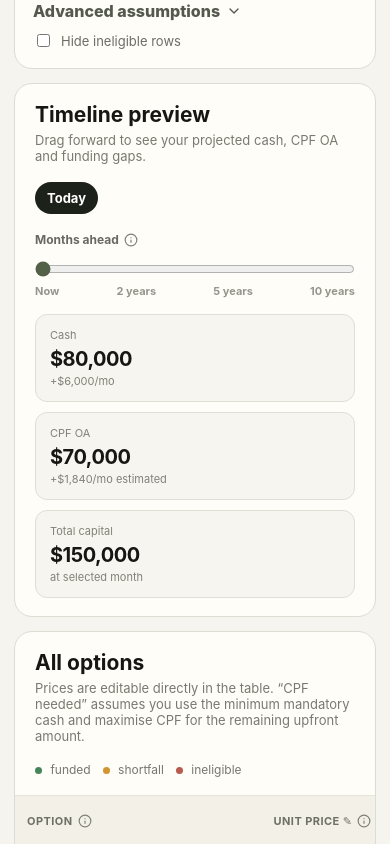
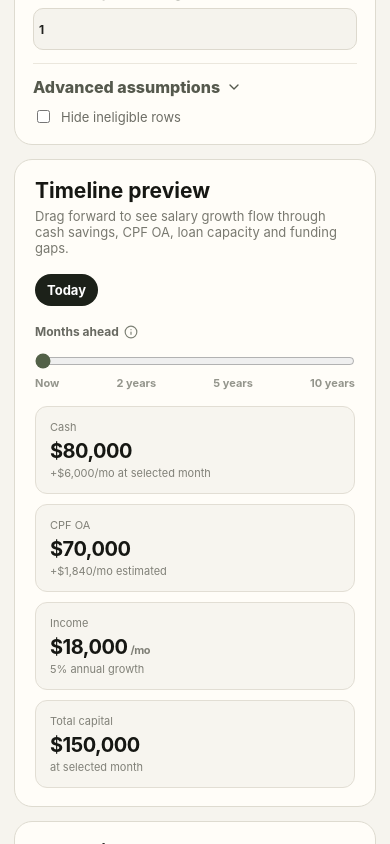
Before and after one commit to laughingkid-sg/perception, a React (Vite) app: page / in a window 390 px wide. Shown: the part 1400-2244 px from the top of the page. Built offline with nearby package versions, Linux system fonts and the light colour scheme.

Commit message:
Model annual income growth in timeline

```diff
--- a/src/App.jsx
+++ b/src/App.jsx
@@ -46,6 +46,7 @@ const DEFAULTS = {
   income: 18000,
   debt: 0,
   monthlySavings: 6000,
+  annualIncomeGrowth: 5,
   bankRate: 1.65,
   hdbRate: 2.6,
   bankStressRate: 4,
@@ -189,6 +190,42 @@ function estimateMonthlyCpfOA(income, earners, ageBand, citizenship) {
   return Math.round(cpfPerContributor * profile.oaRatio * contributorCount);
 }
 
+function valueAtMonth(baseValue, annualGrowth, month) {
+  const completedYears = Math.floor(month / 12);
+  return baseValue * Math.pow(1 + annualGrowth / 100, completedYears);
+}
+
+function projectBalances(settings, months) {
+  let cash = settings.cash;
+  let cpf = settings.cpf;
+
+  for (let month = 0; month < months; month += 1) {
+    const income = valueAtMonth(settings.income, settings.annualIncomeGrowth, month);
+    const cashSavings = valueAtMonth(settings.monthlySavings, settings.annualIncomeGrowth, month);
+    cash += cashSavings;
+    cpf += estimateMonthlyCpfOA(income, settings.cpfEarners, settings.cpfAgeBand, settings.citizenship);
+  }
+
+  const income = valueAtMonth(settings.income, settings.annualIncomeGrowth, months);
+  const cashSavings = valueAtMonth(settings.monthlySavings, settings.annualIncomeGrowth, months);
+  const cpfOAContribution = estimateMonthlyCpfOA(
+    income,
+    settings.cpfEarners,
+    settings.cpfAgeBand,
+    settings.citizenship,
+  );
+
+  return { cash, cpf, income, cashSavings, cpfOAContribution };
+}
+
+function findTargetMonth(totalUpfront, minCash, settings) {
+  for (let month = 0; month <= 360; month += 1) {
+    const projection = projectBalances(settings, month);
+    if (projection.cash >= minCash && projection.cash + projection.cpf >= totalUpfront) return month;
+  }
+  return null;
+}
+
 function FormattedNumberInput({ value, onChange, allowDecimal = false, ...props }) {
   const [draft, setDraft] = useState(() => formatInputValue(value, allowDecimal));
   const focused = useRef(false);
@@ -282,14 +319,15 @@ function App() {
   const [showAdvanced, setShowAdvanced] = useState(false);
   const [hideIneligible, setHideIneligible] = useState(false);
 
-  const monthlyCpfOA = estimateMonthlyCpfOA(
-    settings.income,
-    settings.cpfEarners,
-    settings.cpfAgeBand,
-    settings.citizenship,
+  const projection = useMemo(
+    () => projectBalances(settings, settings.timelineMonths),
+    [settings],
   );
-  const projectedCash = settings.cash + settings.monthlySavings * settings.timelineMonths;
-  const projectedCpf = settings.cpf + monthlyCpfOA * settings.timelineMonths;
+  const projectedCash = projection.cash;
+  const projectedCpf = projection.cpf;
+  const projectedIncome = projection.income;
+  const projectedCashSavings = projection.cashSavings;
+  const monthlyCpfOA = projection.cpfOAContribution;
   const assets = projectedCash + projectedCpf;
 
   useEffect(() => {
@@ -309,11 +347,11 @@ function App() {
     let eligible = true;
     let eligibilityReason = '';
 
-    if (isBto && settings.income > 16000) {
+    if (isBto && projectedIncome > 16000) {
       eligible = false;
       eligibilityReason = 'Household income exceeds $16k new-HDB ceiling';
     }
-    if (isEc && settings.income > 18000) {
+    if (isEc && projectedIncome > 18000) {
       eligible = false;
       eligibilityReason = 'Household income exceeds $18k new-EC ceiling';
     }
@@ -323,7 +361,7 @@ function App() {
     }
 
     let financing = row.financing;
-    if (isResaleHdb) financing = settings.income <= 16000 ? 'hdb' : 'hdb-bank';
+    if (isResaleHdb) financing = projectedIncome <= 16000 ? 'hdb' : 'hdb-bank';
 
     let maxLoan = 0;
     let binding = 'LTV';
@@ -335,20 +373,20 @@ function App() {
     if (financing === 'hdb') {
       actualRate = settings.hdbRate;
       tenure = settings.hdbYears;
-      maxPayment = settings.income * 0.30;
+      maxPayment = projectedIncome * 0.30;
       const incomeLoan = loanFromPayment(maxPayment, settings.hdbStressRate, tenure);
       const ltvLoan = price * 0.75;
       maxLoan = Math.min(ltvLoan, incomeLoan);
       binding = incomeLoan < ltvLoan ? 'MSR' : 'LTV';
       minCash = isBto ? 2000 : 5000;
     } else if (financing === 'ec' || financing === 'hdb-bank') {
-      maxPayment = Math.max(0, Math.min(settings.income * 0.30, settings.income * 0.55 - settings.debt));
+      maxPayment = Math.max(0, Math.min(projectedIncome * 0.30, projectedIncome * 0.55 - settings.debt));
       const incomeLoan = loanFromPayment(maxPayment, settings.bankStressRate, tenure);
       const ltvLoan = price * 0.75;
       maxLoan = Math.min(ltvLoan, incomeLoan);
-      binding = incomeLoan < ltvLoan ? (settings.income * 0.30 <= settings.income * 0.55 - settings.debt ? 'MSR' : 'TDSR') : 'LTV';
+      binding = incomeLoan < ltvLoan ? (projectedIncome * 0.30 <= projectedIncome * 0.55 - settings.debt ? 'MSR' : 'TDSR') : 'LTV';
     } else {
-      maxPayment = Math.max(0, settings.income * 0.55 - settings.debt);
+      maxPayment = Math.max(0, projectedIncome * 0.55 - settings.debt);
       const incomeLoan = loanFromPayment(maxPayment, settings.bankStressRate, tenure);
       const ltvLoan = price * 0.75;
       maxLoan = Math.min(ltvLoan, incomeLoan);
@@ -366,20 +404,7 @@ function App() {
     const cashGap = Math.max(0, minCash - projectedCash);
     const fundingGap = Math.max(totalGap, cashGap);
     const monthly = monthlyPayment(maxLoan, actualRate, tenure);
-    const monthlyCapitalGrowth = settings.monthlySavings + monthlyCpfOA;
-    const capitalMonths = totalUpfront <= settings.cash + settings.cpf
-      ? 0
-      : monthlyCapitalGrowth > 0
-        ? Math.ceil((totalUpfront - settings.cash - settings.cpf) / monthlyCapitalGrowth)
-        : null;
-    const cashMonths = minCash <= settings.cash
-      ? 0
-      : settings.monthlySavings > 0
-        ? Math.ceil((minCash - settings.cash) / settings.monthlySavings)
-        : null;
-    const monthsToTarget = capitalMonths == null || cashMonths == null
-      ? null
-      : Math.max(capitalMonths, cashMonths);
+    const monthsToTarget = findTargetMonth(totalUpfront, minCash, settings);
 
     let status = settings.timelineMonths === 0 ? 'Affordable now' : `Affordable at ${settings.timelineMonths} mo`;
     if (!eligible) status = 'Not eligible';
@@ -407,7 +432,7 @@ function App() {
       monthsToTarget,
       status,
     };
-  }), [prices, settings, assets, projectedCash, monthlyCpfOA]);
+  }), [prices, settings, assets, projectedCash, projectedIncome]);
 
   const visibleRows = hideIneligible ? rows.filter((r) => r.eligible) : rows;
   const affordableCount = rows.filter((r) => r.eligible && r.fundingGap === 0).length;
@@ -437,8 +462,8 @@ function App() {
         </div>
         <div className="summary-card">
           <span><CircleDollarSign size={17} /> Household income</span>
-          <strong>{fmt.format(settings.income)}<i>/mo</i></strong>
-          <small>{fmt.format(settings.debt)} existing monthly debt</small>
+          <strong>{fmt.format(projectedIncome)}<i>/mo</i></strong>
+          <small>{settings.timelineMonths === 0 ? `${fmt.format(settings.debt)} existing monthly debt` : `${fmt.format(settings.income)}/mo today`}</small>
         </div>
         <div className="summary-card">
           <span><ShieldCheck size={17} /> {settings.timelineMonths === 0 ? 'Affordable now' : `Affordable at month ${settings.timelineMonths}`}</span>
@@ -458,6 +483,7 @@ function App() {
           <NumberInput label="CPF OA available" help="Current CPF Ordinary Account balance available for housing, before future CPF contributions." value={settings.cpf} onChange={(v) => setSettings({ ...settings, cpf: v })} />
           <NumberInput label="Household income" help="Combined gross monthly income used for income ceilings, loan servicing limits and estimated CPF OA contributions." value={settings.income} onChange={(v) => setSettings({ ...settings, income: v })} suffix="/mo" />
           <NumberInput label="Monthly cash savings" help="Cash you expect to save each month. CPF contributions are estimated separately and added automatically." value={settings.monthlySavings} onChange={(v) => setSettings({ ...settings, monthlySavings: v })} suffix="/mo" />
+          <NumberInput label="Annual income growth" help="Applied as a step-up every 12 months. Monthly cash savings grows by the same percentage, while CPF OA is recalculated against the wage ceiling." value={settings.annualIncomeGrowth} onChange={(v) => setSettings({ ...settings, annualIncomeGrowth: v })} prefix="" suffix="% / yr" step={0.5} />
           <NumberInput label="Existing monthly debt" help="Monthly repayments for existing loans and credit obligations counted under TDSR." value={settings.debt} onChange={(v) => setSettings({ ...settings, debt: v })} suffix="/mo" />
           <label className="field">
             <FieldLabel label="CPF contributor age" help="Age band used for the 2026 CPF contribution and OA allocation rates. One band is applied to all contributors in this simplified model." />
@@ -510,12 +536,12 @@ function App() {
         <div className="timeline-heading">
           <div>
             <h2>Timeline preview</h2>
-            <p>Drag forward to see your projected cash, CPF OA and funding gaps.</p>
+            <p>Drag forward to see salary growth flow through cash savings, CPF OA, loan capacity and funding gaps.</p>
           </div>
           <strong>{settings.timelineMonths === 0 ? 'Today' : `${settings.timelineMonths} months ahead`}</strong>
         </div>
         <label className="timeline-control">
-          <FieldLabel label="Months ahead" help="Projects balances using monthly cash savings and estimated CPF OA contributions. It excludes interest, bonuses, grants and investment returns." />
+          <FieldLabel label="Months ahead" help="Income and cash savings step up every 12 months using the annual growth rate. CPF OA is recalculated monthly. Interest, bonuses, grants and investment returns are excluded." />
           <input
             type="range"
             min="0"
@@ -527,8 +553,9 @@ function App() {
           <span className="timeline-scale"><i>Now</i><i>2 years</i><i>5 years</i><i>10 years</i></span>
         </label>
         <div className="timeline-values">
-          <div><span>Cash</span><strong>{fmt.format(projectedCash)}</strong><small>+{fmt.format(settings.monthlySavings)}/mo</small></div>
+          <div><span>Cash</span><strong>{fmt.format(projectedCash)}</strong><small>+{fmt.format(projectedCashSavings)}/mo at selected month</small></div>
           <div><span>CPF OA</span><strong>{fmt.format(projectedCpf)}</strong><small>+{fmt.format(monthlyCpfOA)}/mo estimated</small></div>
+          <div><span>Income</span><strong>{fmt.format(projectedIncome)}<i>/mo</i></strong><small>{settings.annualIncomeGrowth}% annual growth</small></div>
           <div><span>Total capital</span><strong>{fmt.format(assets)}</strong><small>at selected month</small></div>
         </div>
       </section>
@@ -615,7 +642,7 @@ function App() {
         <AlertTriangle size={18} />
         <div>
           <strong>Planning model, not an approval calculator.</strong>
-          <p>Assumes purchase price = valuation, no cash-over-valuation, no grants/resale levy/legal/renovation costs, and no special ABSD remission. Timeline balances exclude interest, bonuses, salary changes and investment returns. CPF OA growth uses 2026 full CPF rates, the S$8,000 Ordinary Wage ceiling per contributor and equal income per contributor; PR graduated rates and age changes during the timeline are not modelled. For members above 55, actual OA allocation can depend on whether the Full Retirement Sum has been set aside. Eligibility badges model headline income ceilings only. *Resale MOP can vary with classification. †10-year new-EC MOP applies to the new regime discussed for 2026 sites. ‡Resale EC treatment depends on whether its EC MOP has already expired.</p>
+          <p>Assumes purchase price = valuation, no cash-over-valuation, no grants/resale levy/legal/renovation costs, and no special ABSD remission. Income and cash savings grow by the selected annual percentage in 12-month steps; debt stays fixed. Timeline balances exclude interest, bonuses, grants and investment returns. CPF OA growth uses 2026 full CPF rates, the S$8,000 Ordinary Wage ceiling per contributor and equal income per contributor; PR graduated rates, future CPF rule changes and age-band changes during the timeline are not modelled. For members above 55, actual OA allocation can depend on whether the Full Retirement Sum has been set aside. Eligibility badges model headline income ceilings only. *Resale MOP can vary with classification. †10-year new-EC MOP applies to the new regime discussed for 2026 sites. ‡Resale EC treatment depends on whether its EC MOP has already expired.</p>
         </div>
       </section>
 
--- a/src/styles.css
+++ b/src/styles.css
@@ -51,10 +51,11 @@ h1 { margin:10px 0 8px; font-size:clamp(32px,4vw,56px); letter-spacing:-.045em;
 .timeline-control > input:active { cursor:grabbing; }
 .timeline-scale { display:flex; justify-content:space-between; color:#94958c; font-size:11px; }
 .timeline-scale i { font-style:normal; }
-.timeline-values { display:grid; grid-template-columns:repeat(3,minmax(0,1fr)); gap:10px; margin-top:16px; }
+.timeline-values { display:grid; grid-template-columns:repeat(4,minmax(0,1fr)); gap:10px; margin-top:16px; }
 .timeline-values > div { border:1px solid #e2ded4; border-radius:12px; background:#f7f5ef; padding:13px 14px; }
 .timeline-values span, .timeline-values small { display:block; color:#818178; font-size:11px; }
 .timeline-values strong { display:block; margin:5px 0 3px; font-size:20px; letter-spacing:-.025em; }
+.timeline-values strong i { font-style:normal; font-size:11px; color:#818178; margin-left:3px; }
 .table-card { overflow:hidden; }
 .table-heading { display:flex; justify-content:space-between; gap:18px; align-items:flex-end; padding:18px 20px; border-bottom:1px solid #e7e3d9; }
 .table-heading h2 { margin:0 0 5px; font-size:21px; }
@@ -98,6 +99,7 @@ footer a { color:#626b56; text-decoration:none; border-bottom:1px solid #b7bda9;
   .summary-grid { grid-template-columns:repeat(2,minmax(0,1fr)); }
   .controls-grid { grid-template-columns:repeat(2,minmax(0,1fr)); }
   .advanced-grid { grid-template-columns:repeat(2,minmax(0,1fr)); }
+  .timeline-values { grid-template-columns:repeat(2,minmax(0,1fr)); }
 }
 @media (max-width: 650px) {
   .page { padding:22px 14px 44px; }
```
Also changed, not shown: 1 other file (tests, documents, lock files or other folders).
